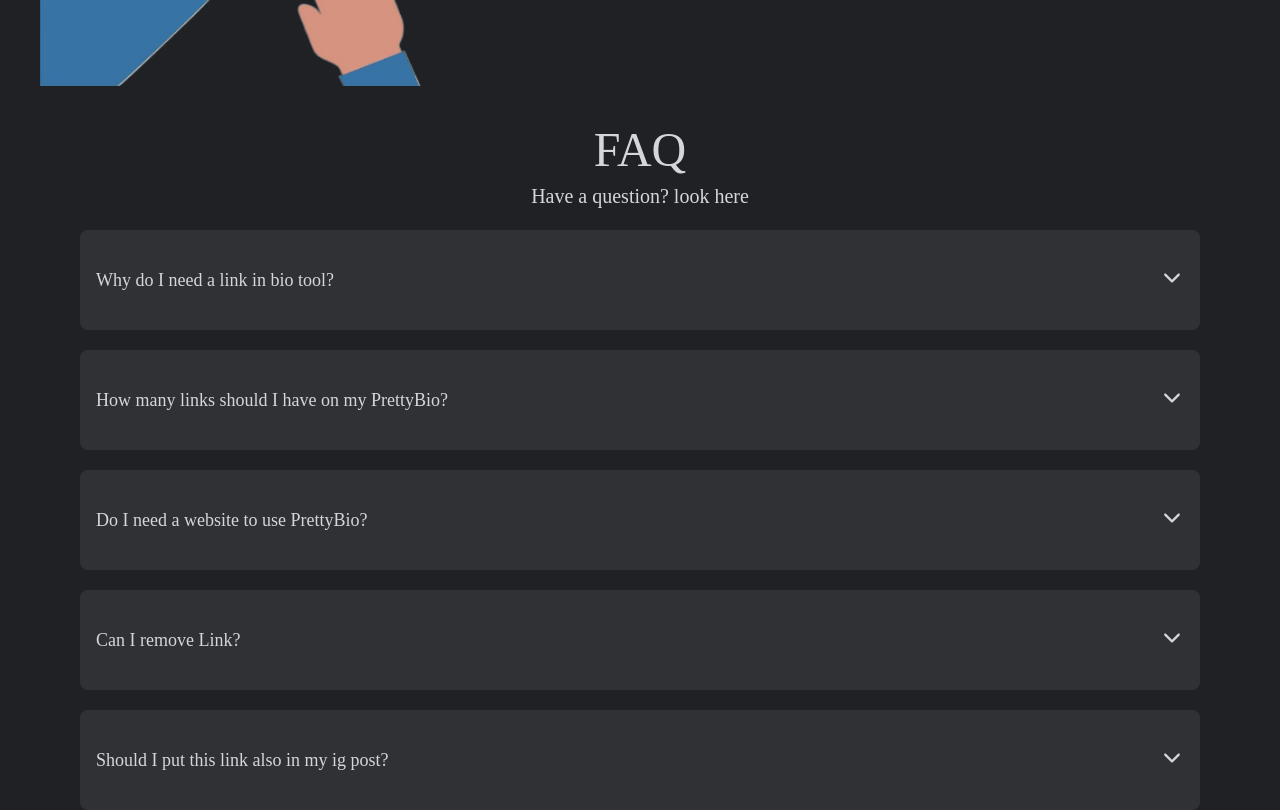
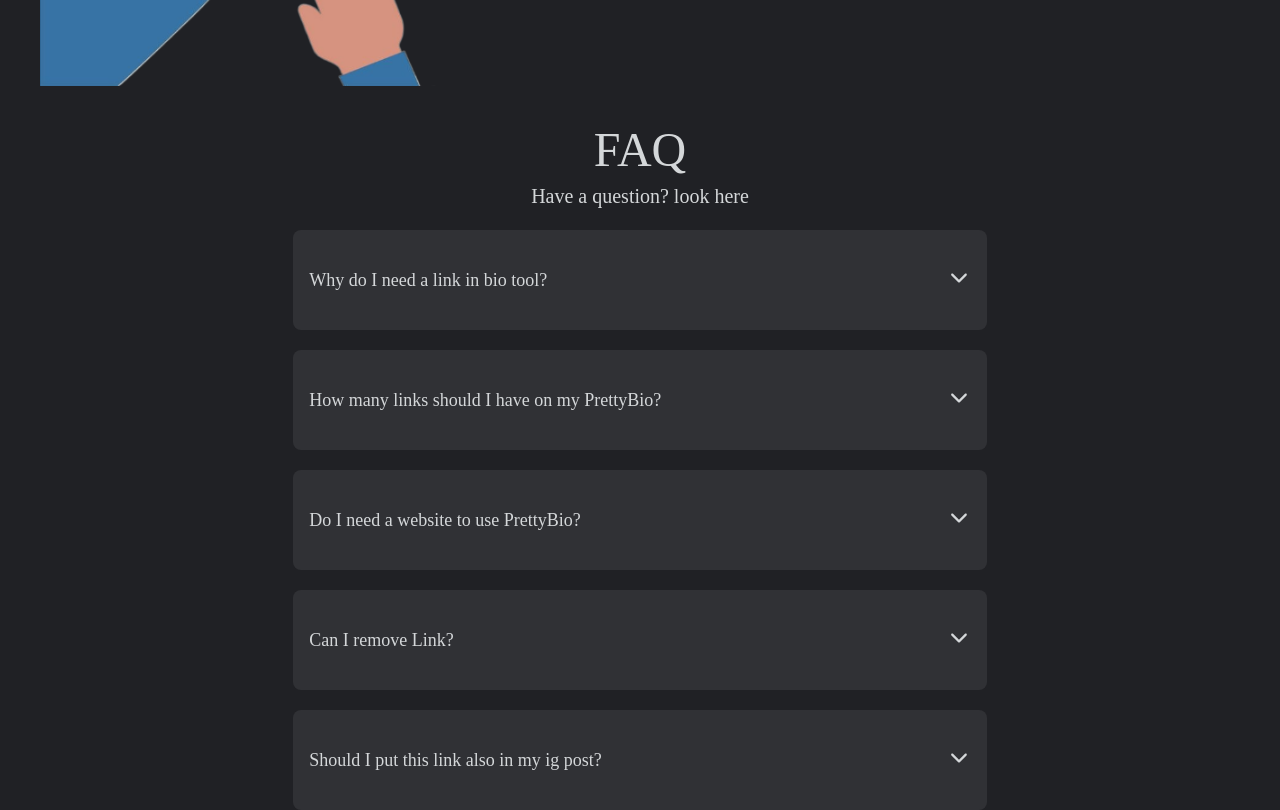
Before and after one commit to devtofunmi/prettybio, a Next.js app: page / in a window 1280 px wide. Shown: the part 2540-3350 px from the top of the page. Built offline with nearby package versions, Linux system fonts and the light colour scheme; a web font is replaced by a local one.

Commit message:
adjust the width

```diff
--- a/components/Faq.jsx
+++ b/components/Faq.jsx
@@ -56,7 +56,7 @@ const Faq = () => {
   return (
     <div
       data-aos="fade-down"
-      className="mx-auto w-full rounded-2xl px-5 md:px-10 lg:px-20  text-text"
+      className="mx-auto w-full md:w-2/3 rounded-2xl px-5 md:px-10 lg:px-20  text-text"
     >
       <h1 className="text-center text-text text-4xl md:text-6xl lg:text-5xl mt-[40px] ">
         FAQ
```
